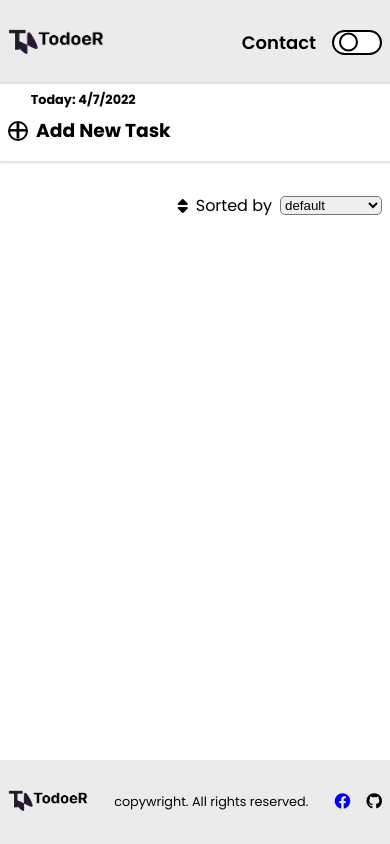
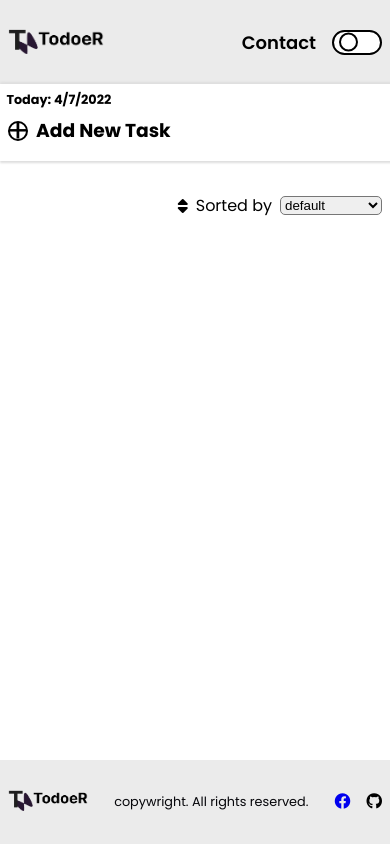
Before and after one commit to Tonywhite1997/TodoeR-frontend, a React (Create React App) app: page / in a window 390 px wide. Built offline with nearby package versions, Linux system fonts and the light colour scheme.

Commit message:
adjusted the date margin left on smaller screen to match the add task div margin  left.

```diff
--- a/src/css/_main.scss
+++ b/src/css/_main.scss
@@ -251,6 +251,11 @@
                     margin: 0;
                 }
 
+            &__date {
+                left: .5em;
+            }
+
+
             }
             &--right{
 
@@ -262,9 +267,7 @@
                     padding-left: .5em;
                 }
 
-                &__date{
-                    left: .5em;
-                }
+
             }
         }
 }
--- a/src/css/root.css
+++ b/src/css/root.css
@@ -434,14 +434,14 @@
   .main--left--task__div {
     margin: 0;
   }
+  .main--left__date {
+    left: .5em;
+  }
   .main--right__sort {
     margin-right: .5em;
   }
   .main--right__task {
     padding-left: .5em;
-  }
-  .main--right__date {
-    left: .5em;
   }
 }
 
```
Also changed, not shown: 1 other file (tests, documents, lock files or other folders).
